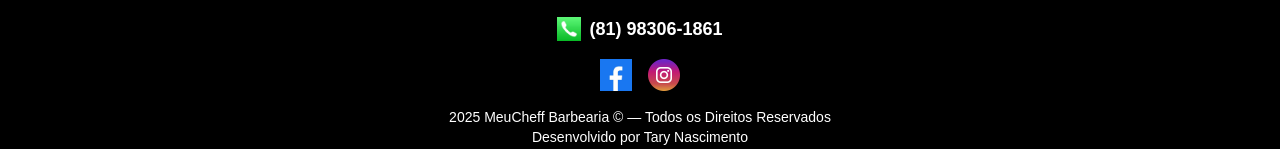
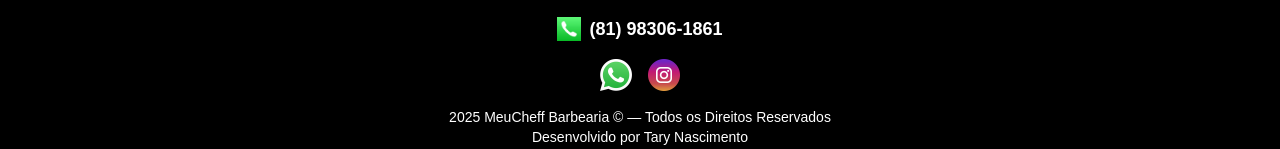
Before and after one commit to TN-Junior/barbermeucheff, a Next.js app: page / in a window 1280 px wide. Shown: the part 1333-1482 px from the top of the page. Built offline with nearby package versions, Linux system fonts and the light colour scheme.

Commit message:
feat: modificando facebook por whatsapp

```diff
--- a/src/components/HeroSection/HeroSection.tsx
+++ b/src/components/HeroSection/HeroSection.tsx
@@ -177,13 +177,13 @@ const Home: React.FC = () => {
           {/* Redes sociais */}
           <div className="flex justify-center gap-4 mt-4">
             <a
-              href="https://facebook.com"
+              href="https://wa.me/5581983061861"
               target="_blank"
               rel="noopener noreferrer"
             >
               <img
-                src="/images/55aa2de9-15f8-4a91-ab85-34a9528f47c7.jpg"
-                alt="Facebook"
+                src="/images/whatsapp.png"
+                alt="Whatsapp"
                 className="w-8"
               />
             </a>
```
Also changed, not shown: public/images/whatsapp.png (added).
